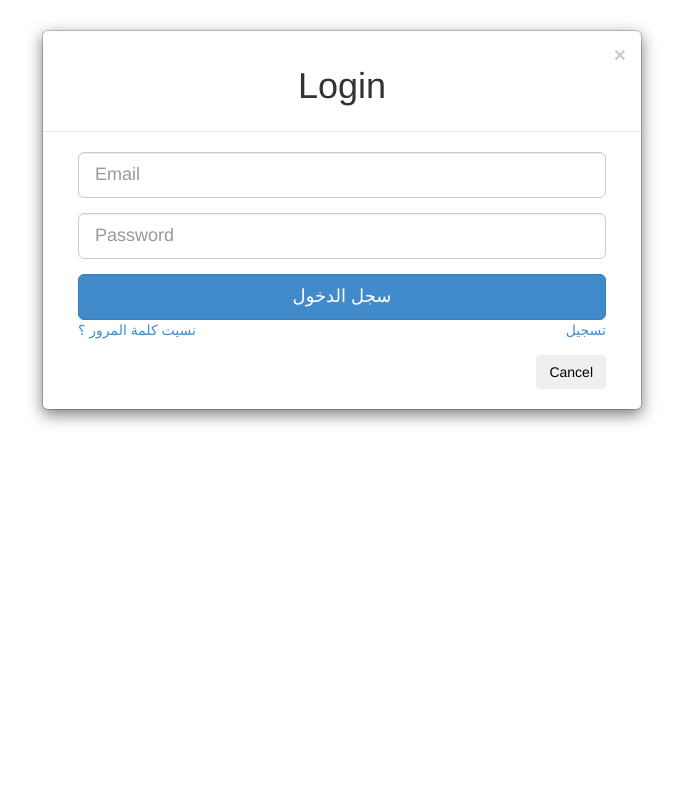
After one commit to RescueTech/ShareIt, a Django app: template templates/users/login.html in a window 1280 px wide. The commit adds this page. Shown: the whole page, without its empty margins (298-981 px from the left). Run offline with Django 3.2, Linux system fonts and the light colour scheme; the template is opened without the code that fills it, so the values that code supplies are empty; some libraries are stand-ins or nearby versions.

Commit message:
update templates.

```diff
--- a/templates/index.html
+++ b/templates/index.html
@@ -76,7 +76,7 @@
                         </div>
 
                         <div class="menu-item green">
-                            <a href='{% url "live_stream" %}' data-toggle="modal">
+                            <a href='{% url "stream:live_stream" %}' data-toggle="modal">
                                 <i class="fa fa-file-photo-o"></i>
                                 <p>بث مباشر</p>
                             </a>
@@ -149,7 +149,7 @@
                         <div class="menu-item light-red">
                             <a href="#contact-modal" data-toggle="modal">
                                 <i class="fa fa-envelope-o"></i>
-                                <p>تواصل معنا</p>
+                                <p>Contact Us</p>
                             </a>
                         </div>
 
--- /dev/null
+++ b/templates/users/login.html
@@ -0,0 +1,52 @@
+{% load static %}
+<!DOCTYPE html>
+<html lang="en">
+	<head>
+		<meta http-equiv="content-type" content="text/html; charset=UTF-8">
+		<meta charset="utf-8">
+		<title>Bootstrap Login Form</title>
+		<meta name="generator" content="Bootply" />
+		<meta name="viewport" content="width=device-width, initial-scale=1, maximum-scale=1">
+		<link href='{% static "css/bootstrap.min.css" %}' rel="stylesheet">
+		<!--[if lt IE 9]>
+			<script src="//html5shim.googlecode.com/svn/trunk/html5.js"></script>
+		<![endif]-->
+		<link href='{% static "css/styles.css" %}' rel="stylesheet">
+	</head>
+	<body>
+<!--login modal-->
+<div id="loginModal" class="modal show" tabindex="-1" role="dialog" aria-hidden="true">
+  <div class="modal-dialog">
+  <div class="modal-content">
+      <div class="modal-header">
+          <button type="button" class="close" data-dismiss="modal" aria-hidden="true">×</button>
+          <h1 class="text-center">Login</h1>
+      </div>
+      <div class="modal-body">
+          <form class="form col-md-12 center-block">
+            <div class="form-group">
+              <input type="text" class="form-control input-lg" placeholder="Email">
+            </div>
+            <div class="form-group">
+              <input type="password" class="form-control input-lg" placeholder="Password">
+            </div>
+            <div class="form-group">
+              <button class="btn btn-primary btn-lg btn-block">سجل الدخول</button>
+              <span class="pull-right"><a href="{% url 'users_register' %}">تسجيل</a></span>
+              <span><a href="{% url 'users_password_reset' %}">نسيت كلمة المرور ؟</a></span>
+            </div>
+          </form>
+      </div>
+      <div class="modal-footer">
+          <div class="col-md-12">
+          <button class="btn" data-dismiss="modal" aria-hidden="true">Cancel</button>
+		  </div>
+      </div>
+  </div>
+  </div>
+</div>
+	<!-- script references -->
+		<script src="//ajax.googleapis.com/ajax/libs/jquery/2.0.2/jquery.min.js"></script>
+		<script src='{% static "js/bootstrap.min.js" %}'></script>
+	</body>
+</html>
--- a/templates/video.html
+++ b/templates/video.html
@@ -34,7 +34,7 @@
 
   <div class="row">
     <div class="twelve columns">
-      <iframe width="1000" height="500" src="https://www.youtube.com/embed/ssutK1Gei4A" frameborder="0" allowfullscreen></iframe>
+      <iframe width="1000" height="500" src="{% static "x.mp4" %}" frameborder="0" allowfullscreen></iframe>
       <hr />
     </div>
   </div>
```
